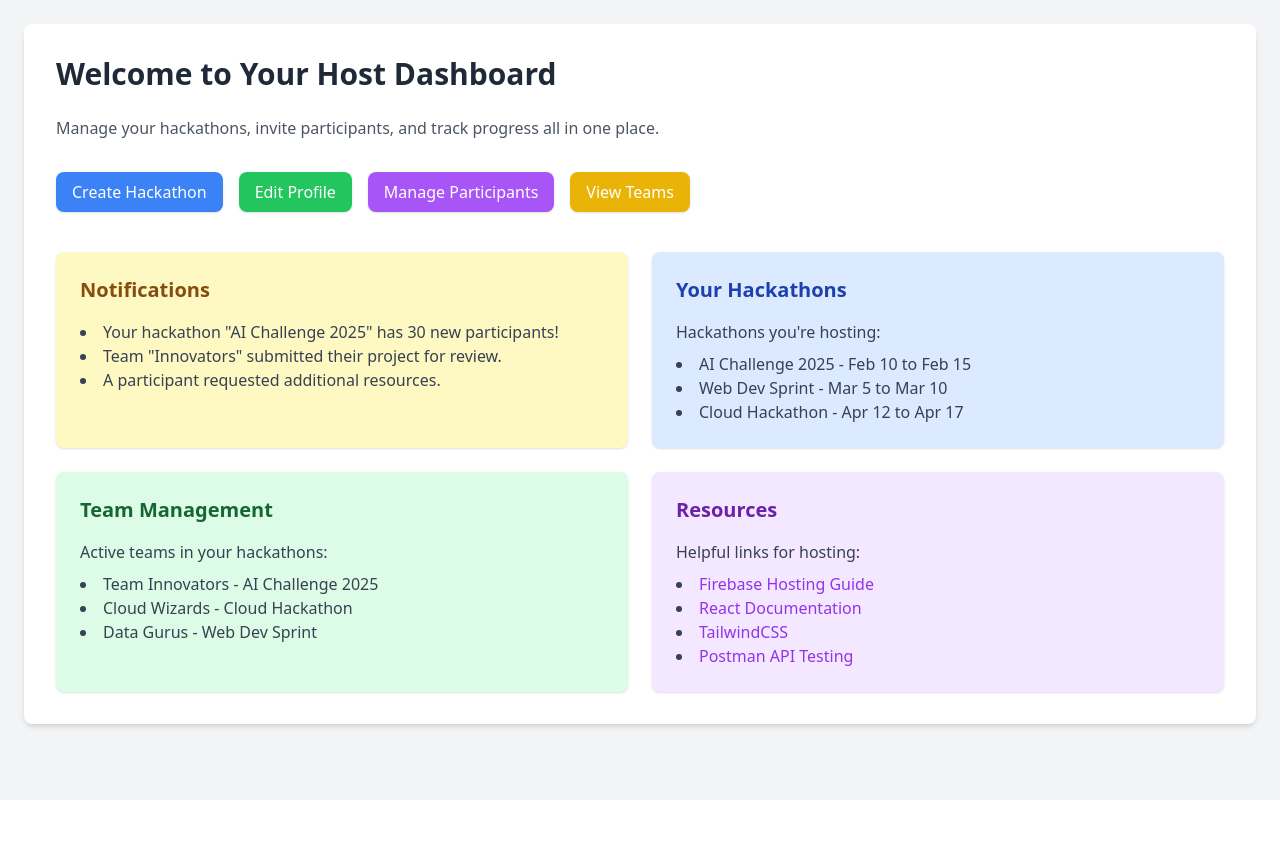
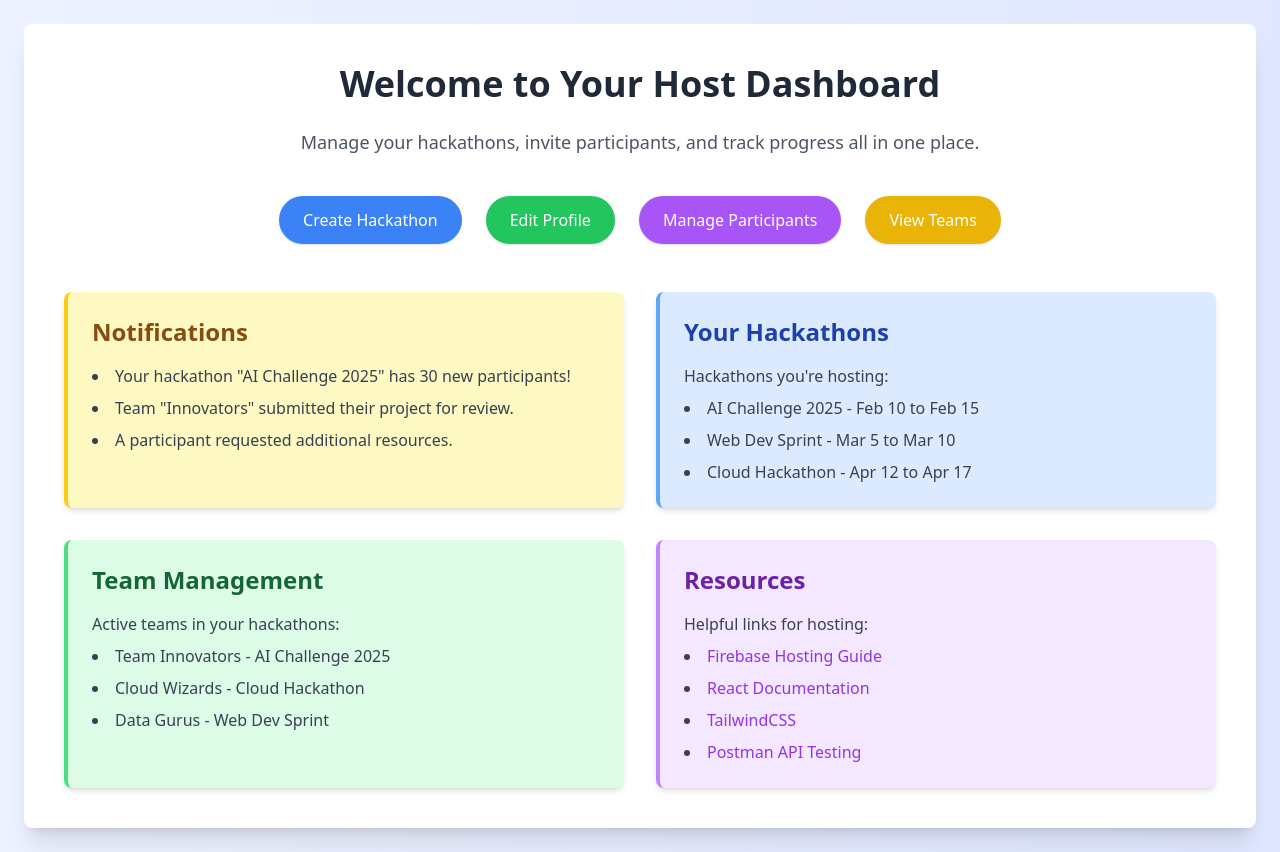
Before and after one commit to pathakjatin/RUBIX25_69_OkComputer, a React (Vite) app in the folder frontend/: page /host in a window 1280 px wide. Before the commit the page ends 800 px from the top, so only its background shows below. Built offline with nearby package versions, Linux system fonts and the light colour scheme; no server answers.

Commit message:
chnaged some styling

```diff
--- a/frontend/src/pages/HostPage.jsx
+++ b/frontend/src/pages/HostPage.jsx
@@ -3,43 +3,45 @@ import { Link } from "react-router-dom";
 
 const HostPage = () => {
   return (
-    <div className="min-h-screen bg-gray-100 p-6">
-      <div className="max-w-7xl mx-auto bg-white shadow-md rounded-lg p-8">
-        <h1 className="text-3xl font-bold text-gray-800 mb-6">Welcome to Your Host Dashboard</h1>
-        <p className="text-gray-600">
+    <div className="min-h-screen bg-gradient-to-r from-indigo-50 to-indigo-100 p-6">
+      <div className="max-w-7xl mx-auto bg-white shadow-xl rounded-lg p-10">
+        <h1 className="text-4xl font-extrabold text-gray-800 mb-6 text-center">
+          Welcome to Your Host Dashboard
+        </h1>
+        <p className="text-gray-600 text-lg text-center">
           Manage your hackathons, invite participants, and track progress all in one place.
         </p>
 
         {/* Action Buttons */}
-        <div className="mt-8 flex flex-wrap gap-4">
+        <div className="mt-10 flex flex-wrap justify-center gap-6">
           <Link to="/createhack">
-            <button className="bg-blue-500 text-white px-4 py-2 rounded-lg shadow hover:bg-blue-600 transition">
+            <button className="bg-blue-500 text-white px-6 py-3 rounded-full shadow hover:bg-blue-600 hover:shadow-lg transition-transform transform hover:scale-105">
               Create Hackathon
             </button>
           </Link>
           <Link to="/hostprofile">
-            <button className="bg-green-500 text-white px-4 py-2 rounded-lg shadow hover:bg-green-600 transition">
+            <button className="bg-green-500 text-white px-6 py-3 rounded-full shadow hover:bg-green-600 hover:shadow-lg transition-transform transform hover:scale-105">
               Edit Profile
             </button>
           </Link>
           <Link to="/manageparticipants">
-            <button className="bg-purple-500 text-white px-4 py-2 rounded-lg shadow hover:bg-purple-600 transition">
+            <button className="bg-purple-500 text-white px-6 py-3 rounded-full shadow hover:bg-purple-600 hover:shadow-lg transition-transform transform hover:scale-105">
               Manage Participants
             </button>
           </Link>
           <Link to="/leaderboard">
-            <button className="bg-yellow-500 text-white px-4 py-2 rounded-lg shadow hover:bg-yellow-600 transition">
+            <button className="bg-yellow-500 text-white px-6 py-3 rounded-full shadow hover:bg-yellow-600 hover:shadow-lg transition-transform transform hover:scale-105">
               View Teams
             </button>
           </Link>
         </div>
 
         {/* Key Sections */}
-        <div className="mt-10 grid grid-cols-1 md:grid-cols-2 gap-6">
+        <div className="mt-12 grid grid-cols-1 md:grid-cols-2 gap-8">
           {/* Notifications */}
-          <div className="bg-yellow-100 p-6 rounded-lg shadow">
-            <h2 className="text-xl font-bold text-yellow-800 mb-4">Notifications</h2>
-            <ul className="list-disc list-inside text-gray-700">
+          <div className="bg-yellow-100 p-6 rounded-lg shadow-md border-l-4 border-yellow-400">
+            <h2 className="text-2xl font-bold text-yellow-800 mb-4">Notifications</h2>
+            <ul className="list-disc list-inside text-gray-700 space-y-2">
               <li>Your hackathon "AI Challenge 2025" has 30 new participants!</li>
               <li>Team "Innovators" submitted their project for review.</li>
               <li>A participant requested additional resources.</li>
@@ -47,10 +49,10 @@ const HostPage = () => {
           </div>
 
           {/* Upcoming Hackathons */}
-          <div className="bg-blue-100 p-6 rounded-lg shadow">
-            <h2 className="text-xl font-bold text-blue-800 mb-4">Your Hackathons</h2>
+          <div className="bg-blue-100 p-6 rounded-lg shadow-md border-l-4 border-blue-400">
+            <h2 className="text-2xl font-bold text-blue-800 mb-4">Your Hackathons</h2>
             <p className="text-gray-700">Hackathons you're hosting:</p>
-            <ul className="list-disc list-inside text-gray-700 mt-2">
+            <ul className="list-disc list-inside text-gray-700 space-y-2 mt-2">
               <li>AI Challenge 2025 - Feb 10 to Feb 15</li>
               <li>Web Dev Sprint - Mar 5 to Mar 10</li>
               <li>Cloud Hackathon - Apr 12 to Apr 17</li>
@@ -58,10 +60,10 @@ const HostPage = () => {
           </div>
 
           {/* Team Management */}
-          <div className="bg-green-100 p-6 rounded-lg shadow">
-            <h2 className="text-xl font-bold text-green-800 mb-4">Team Management</h2>
+          <div className="bg-green-100 p-6 rounded-lg shadow-md border-l-4 border-green-400">
+            <h2 className="text-2xl font-bold text-green-800 mb-4">Team Management</h2>
             <p className="text-gray-700">Active teams in your hackathons:</p>
-            <ul className="list-disc list-inside text-gray-700 mt-2">
+            <ul className="list-disc list-inside text-gray-700 space-y-2 mt-2">
               <li>Team Innovators - AI Challenge 2025</li>
               <li>Cloud Wizards - Cloud Hackathon</li>
               <li>Data Gurus - Web Dev Sprint</li>
@@ -69,16 +71,16 @@ const HostPage = () => {
           </div>
 
           {/* Resources */}
-          <div className="bg-purple-100 p-6 rounded-lg shadow">
-            <h2 className="text-xl font-bold text-purple-800 mb-4">Resources</h2>
+          <div className="bg-purple-100 p-6 rounded-lg shadow-md border-l-4 border-purple-400">
+            <h2 className="text-2xl font-bold text-purple-800 mb-4">Resources</h2>
             <p className="text-gray-700">Helpful links for hosting:</p>
-            <ul className="list-disc list-inside text-gray-700 mt-2">
+            <ul className="list-disc list-inside text-gray-700 space-y-2 mt-2">
               <li>
                 <a
                   href="https://firebase.google.com"
                   target="_blank"
                   rel="noopener noreferrer"
-                  className="text-purple-600 hover:underline"
+                  className="text-purple-600 hover:underline hover:text-purple-800"
                 >
                   Firebase Hosting Guide
                 </a>
@@ -88,7 +90,7 @@ const HostPage = () => {
                   href="https://reactjs.org"
                   target="_blank"
                   rel="noopener noreferrer"
-                  className="text-purple-600 hover:underline"
+                  className="text-purple-600 hover:underline hover:text-purple-800"
                 >
                   React Documentation
                 </a>
@@ -98,7 +100,7 @@ const HostPage = () => {
                   href="https://tailwindcss.com"
                   target="_blank"
                   rel="noopener noreferrer"
-                  className="text-purple-600 hover:underline"
+                  className="text-purple-600 hover:underline hover:text-purple-800"
                 >
                   TailwindCSS
                 </a>
@@ -108,7 +110,7 @@ const HostPage = () => {
                   href="https://www.postman.com/"
                   target="_blank"
                   rel="noopener noreferrer"
-                  className="text-purple-600 hover:underline"
+                  className="text-purple-600 hover:underline hover:text-purple-800"
                 >
                   Postman API Testing
                 </a>
--- a/frontend/src/pages/UserPage.jsx
+++ b/frontend/src/pages/UserPage.jsx
@@ -3,39 +3,40 @@ import { Link } from "react-router-dom";
 
 const UserPage = () => {
   return (
-    <div className="min-h-screen bg-gray-100 p-6">
-      <div className="max-w-7xl mx-auto bg-white shadow-md rounded-lg p-8">
-        <h1 className="text-3xl font-bold text-gray-800 mb-6">Welcome to Your Dashboard</h1>
-        <p className="text-gray-600">
+    <div className="min-h-screen bg-gradient-to-r from-blue-50 to-blue-100 p-6">
+      <div className="max-w-7xl mx-auto bg-white shadow-xl rounded-lg p-10">
+        <h1 className="text-4xl font-extrabold text-gray-800 mb-6 text-center">
+          Welcome to Your Dashboard
+        </h1>
+        <p className="text-gray-600 text-lg text-center">
           Manage your profile, explore hackathon opportunities, and stay connected with your team.
         </p>
 
         {/* Action Buttons */}
-        <div className="mt-8 flex flex-wrap gap-4">
+        <div className="mt-10 flex flex-wrap justify-center gap-6">
           <Link to="/hackdisplay">
-            <button className="bg-blue-500 text-white px-4 py-2 rounded-lg shadow hover:bg-blue-600 transition">
+            <button className="bg-blue-500 text-white px-6 py-3 rounded-full shadow hover:bg-blue-600 hover:shadow-lg transition-transform transform hover:scale-105">
               View Hackathons
             </button>
           </Link>
           <Link to="/userprofile">
-            <button className="bg-green-500 text-white px-4 py-2 rounded-lg shadow hover:bg-green-600 transition">
+            <button className="bg-green-500 text-white px-6 py-3 rounded-full shadow hover:bg-green-600 hover:shadow-lg transition-transform transform hover:scale-105">
               Edit Profile
             </button>
           </Link>
           <Link to="/matchmaking">
-          <button className="bg-purple-500 text-white px-4 py-2 rounded-lg shadow hover:bg-purple-600 transition">
-            Join a Team
-          </button>
+            <button className="bg-purple-500 text-white px-6 py-3 rounded-full shadow hover:bg-purple-600 hover:shadow-lg transition-transform transform hover:scale-105">
+              Join a Team
+            </button>
           </Link>
-
         </div>
 
         {/* Key Sections */}
-        <div className="mt-10 grid grid-cols-1 md:grid-cols-2 gap-6">
+        <div className="mt-12 grid grid-cols-1 md:grid-cols-2 gap-8">
           {/* Notifications */}
-          <div className="bg-yellow-100 p-6 rounded-lg shadow">
-            <h2 className="text-xl font-bold text-yellow-800 mb-4">Notifications</h2>
-            <ul className="list-disc list-inside text-gray-700">
+          <div className="bg-yellow-100 p-6 rounded-lg shadow-md border-l-4 border-yellow-400">
+            <h2 className="text-2xl font-bold text-yellow-800 mb-4">Notifications</h2>
+            <ul className="list-disc list-inside text-gray-700 space-y-2">
               <li>You have been invited to join a team!</li>
               <li>Upcoming hackathon: "Tech Innovators Summit"</li>
               <li>Your profile has been updated successfully.</li>
@@ -43,10 +44,10 @@ const UserPage = () => {
           </div>
 
           {/* Upcoming Hackathons */}
-          <div className="bg-blue-100 p-6 rounded-lg shadow">
-            <h2 className="text-xl font-bold text-blue-800 mb-4">Upcoming Hackathons</h2>
+          <div className="bg-blue-100 p-6 rounded-lg shadow-md border-l-4 border-blue-400">
+            <h2 className="text-2xl font-bold text-blue-800 mb-4">Upcoming Hackathons</h2>
             <p className="text-gray-700">Don't miss these events:</p>
-            <ul className="list-disc list-inside text-gray-700 mt-2">
+            <ul className="list-disc list-inside text-gray-700 space-y-2 mt-2">
               <li>AI Challenge 2025 - Starts Feb 10</li>
               <li>Web Dev Sprint - Starts Mar 5</li>
               <li>Cloud Hackathon - Starts Apr 12</li>
@@ -54,10 +55,10 @@ const UserPage = () => {
           </div>
 
           {/* Team Management */}
-          <div className="bg-green-100 p-6 rounded-lg shadow">
-            <h2 className="text-xl font-bold text-green-800 mb-4">Your Teams</h2>
+          <div className="bg-green-100 p-6 rounded-lg shadow-md border-l-4 border-green-400">
+            <h2 className="text-2xl font-bold text-green-800 mb-4">Your Teams</h2>
             <p className="text-gray-700">You are part of the following teams:</p>
-            <ul className="list-disc list-inside text-gray-700 mt-2">
+            <ul className="list-disc list-inside text-gray-700 space-y-2 mt-2">
               <li>Team Innovators</li>
               <li>Cloud Wizards</li>
               <li>Data Gurus</li>
@@ -65,16 +66,16 @@ const UserPage = () => {
           </div>
 
           {/* Resources */}
-          <div className="bg-purple-100 p-6 rounded-lg shadow">
-            <h2 className="text-xl font-bold text-purple-800 mb-4">Resources</h2>
+          <div className="bg-purple-100 p-6 rounded-lg shadow-md border-l-4 border-purple-400">
+            <h2 className="text-2xl font-bold text-purple-800 mb-4">Resources</h2>
             <p className="text-gray-700">Helpful links:</p>
-            <ul className="list-disc list-inside text-gray-700 mt-2">
+            <ul className="list-disc list-inside text-gray-700 space-y-2 mt-2">
               <li>
                 <a
                   href="https://developer.mozilla.org"
                   target="_blank"
                   rel="noopener noreferrer"
-                  className="text-purple-600 hover:underline"
+                  className="text-purple-600 hover:underline hover:text-purple-800"
                 >
                   MDN Web Docs
                 </a>
@@ -84,7 +85,7 @@ const UserPage = () => {
                   href="https://reactjs.org"
                   target="_blank"
                   rel="noopener noreferrer"
-                  className="text-purple-600 hover:underline"
+                  className="text-purple-600 hover:underline hover:text-purple-800"
                 >
                   React Documentation
                 </a>
@@ -94,7 +95,7 @@ const UserPage = () => {
                   href="https://tailwindcss.com"
                   target="_blank"
                   rel="noopener noreferrer"
-                  className="text-purple-600 hover:underline"
+                  className="text-purple-600 hover:underline hover:text-purple-800"
                 >
                   TailwindCSS
                 </a>
```
